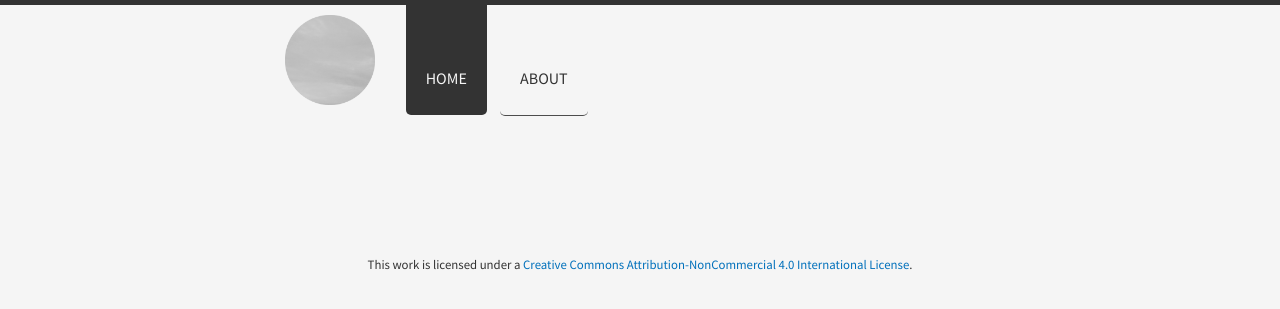
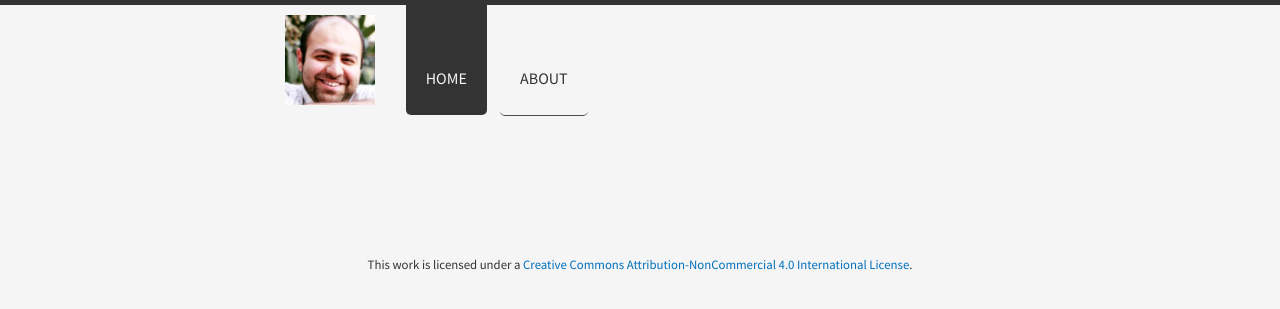
Before and after one commit to akheir/hapoo.github.io, a Jekyll site: the page built from index.html, in a window 1280 px wide. Shown: the top 309 px of the page. Built offline with Jekyll 4.4.1, drawn with Linux system fonts in a browser that asks for light colours; nearby versions of some CDN libraries; Markdown is read by kramdown in place of the engine named in the settings.

Commit message:
creating logo and icon

```diff
--- a/_layouts/default.html
+++ b/_layouts/default.html
@@ -9,7 +9,7 @@
         <div class="col span_2 center">
           <!-- TODO: add baseurl to the logo link -->
           <a href="{{ site.url }}" id="logo" title="{{ site.data.brume.name }}"
-             style="background-image: url({{site.baseurl}}/public/images/logo.png);"></a>
+             style="background-image: url({{site.baseurl}}/public/images/logo.jpg);"></a>
         </div>
         {% include navigation.html %}
       </header>
```
Also changed, not shown: public/images/favicon.ico, public/images/logo.jpg (added), public/images/logo.png (deleted).
